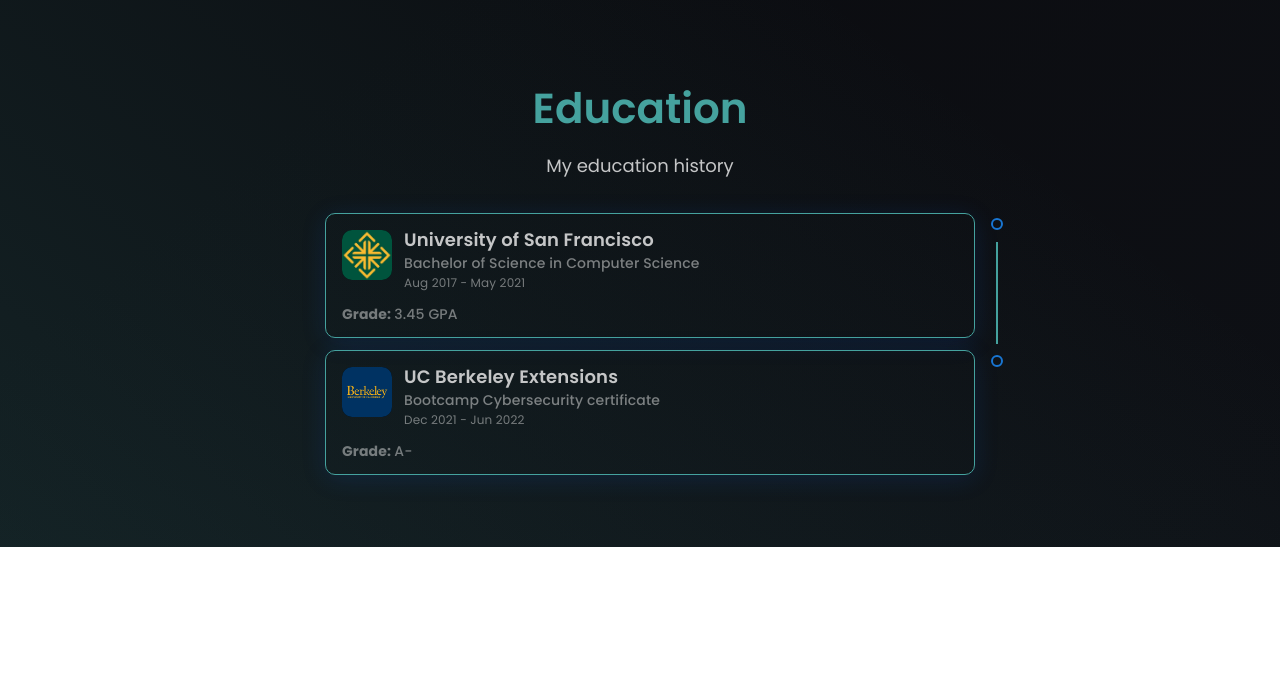
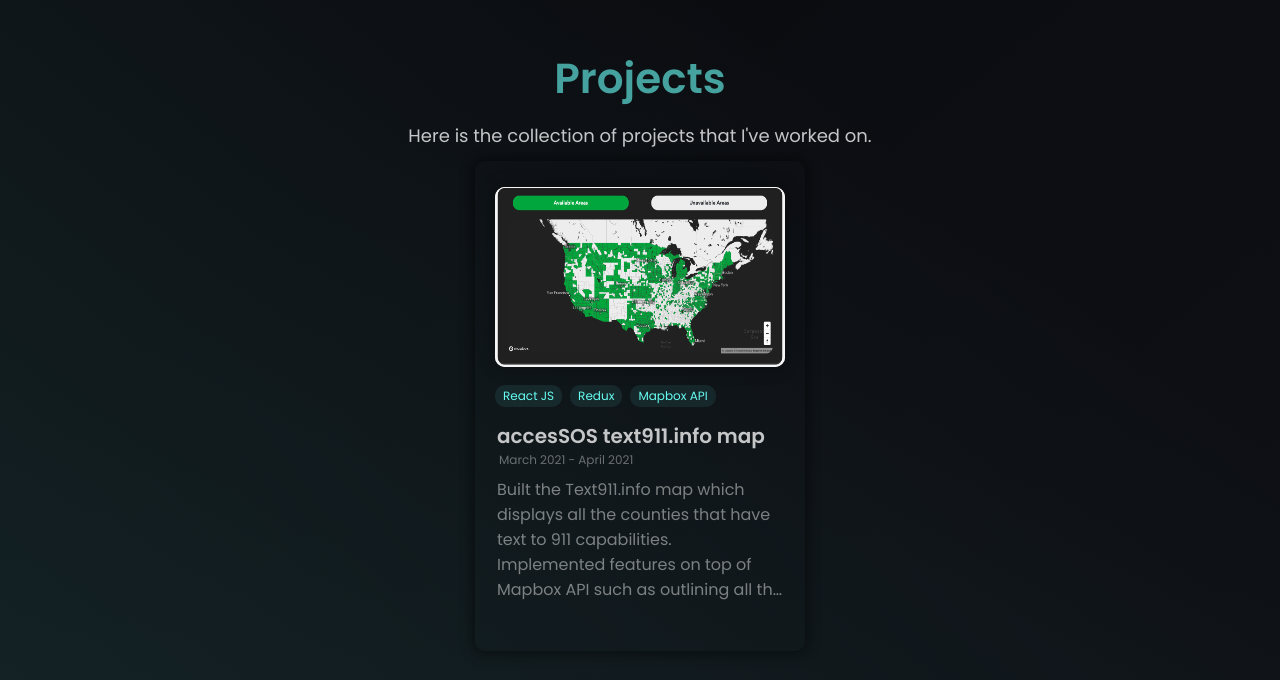
Before and after one commit to jyhaoo/jyhaoo.github.io, a React (Create React App) app: page / in a window 1280 px wide. Shown: the part 1520-2200 px from the top of the page. Before the commit the page ends 2067 px from the top, so only its background shows below. Built offline with nearby package versions, Linux system fonts and the light colour scheme.

Commit message:
Added project section

```diff
--- a/src/App.js
+++ b/src/App.js
@@ -5,6 +5,7 @@
 import HeroSection from "./components/HeroSection";
 import Experience from "./components/Experience";
 import Education from "./components/Education";
+import Projects from "./components/Projects";
 import { BrowserRouter as Router } from "react-router-dom";
 
 const Body = styled.div`
@@ -38,6 +39,9 @@
           <HeroSection />
           <Wrapper>
             <Experience />
+            <Projects />
+          </Wrapper>
+          <Wrapper>
             <Education />
           </Wrapper>
         </Body>
--- /dev/null
+++ b/src/components/Cards/ProjectCard.js
@@ -0,0 +1,137 @@
+import React from "react";
+import styled from "styled-components";
+import text911infoMap from "../../images/text911infoMap.png";
+
+const Button = styled.button`
+  display: none;
+  width: 100%;
+  padding: 10px;
+  background-color: ${({ theme }) => theme.white};
+  color: ${({ theme }) => theme.text_black};
+  font-size: 14px;
+  font-weight: 700;
+  border: none;
+  border-radius: 10px;
+  cursor: pointer;
+  transition: all 0.8s ease-in-out;
+`;
+const Card = styled.div`
+  width: 330px;
+  height: 490px;
+  background-color: ${({ theme }) => theme.card};
+  cursor: pointer;
+  border-radius: 10px;
+  box-shadow: 0 0 12px 4px rgba(0, 0, 0, 0.4);
+  overflow: hidden;
+  padding: 26px 20px;
+  display: flex;
+  flex-direction: column;
+  gap: 14px;
+  transition: all 0.5s ease-in-out;
+  &:hover {
+    transform: translateY(-10px);
+    box-shadow: 0 0 50px 4px rgba(0, 0, 0, 0.6);
+    filter: brightness(1.1);
+  }
+  &:hover ${Button} {
+    display: block;
+  }
+`;
+
+const Image = styled.img`
+  width: 100%;
+  height: 180px;
+  background-color: ${({ theme }) => theme.white};
+  border-radius: 10px;
+  box-shadow: 0 0 16px 2px rgba(0, 0, 0, 0.3);
+`;
+
+const Tags = styled.div`
+  width: 100%;
+  display: flex;
+  align-items: center;
+  flex-wrap: wrap;
+  gap: 8px;
+  margin-top: 4px;
+`;
+
+const Tag = styled.span`
+  font-size: 12px;
+  font-weight: 400;
+  color: ${({ theme }) => theme.primary};
+  background-color: ${({ theme }) => theme.primary + 15};
+  padding: 2px 8px;
+  border-radius: 10px;
+`;
+
+const Details = styled.div`
+  width: 100%;
+  display: flex;
+  flex-direction: column;
+  gap: 0px;
+  padding: 0px 2px;
+`;
+
+const Title = styled.div`
+  font-size: 20px;
+  font-weight: 600;
+  color: ${({ theme }) => theme.text};
+  overflow: hidden;
+  display: -webkit-box;
+  max-width: 100%;
+  -webkit-line-clamp: 2;
+  -webkit-box-orient: vertical;
+  overflow: hidden;
+  text-overflow: ellipsis;
+`;
+
+const Date = styled.div`
+  font-size: 12px;
+  margin-left: 2px;
+  font-weight: 400;
+  color: ${({ theme }) => theme.text + 80};
+  @media only screen and (max-width: 768px) {
+    font-size: 10px;
+  }
+`;
+
+const Description = styled.div`
+  font-weight: 400;
+  color: ${({ theme }) => theme.text + 99};
+  overflow: hidden;
+  margin-top: 8px;
+  display: -webkit-box;
+  max-width: 100%;
+  -webkit-line-clamp: 5;
+  -webkit-box-orient: vertical;
+  text-overflow: ellipsis;
+`;
+
+const ProjectImage = (image) => {
+  switch (image) {
+    case "text911infoMap":
+      return text911infoMap;
+    default:
+      return text911infoMap;
+  }
+};
+
+const ProjectCards = ({ project }) => {
+  return (
+    <Card>
+      <Image src={ProjectImage(project.image)} />
+      <Tags>
+        {project.tags?.map((tag, index) => (
+          <Tag>{tag}</Tag>
+        ))}
+      </Tags>
+      <Details>
+        <Title>{project.title}</Title>
+        <Date>{project.date}</Date>
+        <Description>{project.description}</Description>
+      </Details>
+    </Card>
+  );
+};
+
+export default ProjectCards;
--- /dev/null
+++ b/src/components/Projects/index.js
@@ -0,0 +1,83 @@
+import React from "react";
+import styled from "styled-components";
+import ProjectCard from "../Cards/ProjectCard";
+import { projects } from "../../data/constants";
+
+const Container = styled.div`
+  background: linear-gradient(
+    343.07deg,
+    rgba(132, 59, 206, 0.06) 5.71%,
+    rgba(132, 59, 206, 0) 64.83%;
+  );
+  display: flex;
+  flex-direction: column;
+  justify-content: center;
+  position: relative;
+  z-index: 1;
+  align-items: center;
+  clip-path: polygon(0 0, 100% 0, 100% 100%, 100% 98%, 0 100%);
+`;
+
+const Wrapper = styled.div`
+  position: relative;
+  display: flex;
+  justify-content: space-between;
+  align-items: center;
+  flex-direction: column;
+  width: 100%;
+  max-width: 1350px;
+  padding: 10px 0px 100px 0;
+  gap: 12px;
+  @media (max-width: 960px) {
+    flex-direction: column;
+  }
+`;
+
+const Title = styled.div`
+  font-size: 42px;
+  font-weight: 600;
+  text-align: center;
+  margin-top: 20px;
+  color: ${({ theme }) => theme.secondary};
+  @media (max-width: 768px) {
+    margin-top: 12px;
+    font-size: 32px;
+  }
+`;
+
+const Desc = styled.div`
+  font-size: 18px;
+  text-align: center;
+  max-width: 600px;
+  color: ${({ theme }) => theme.text};
+  @media (max-width: 768px) {
+    margin-top: 12px;
+    font-size: 16px;
+  }
+`;
+
+const CardContainer = styled.div`
+  display: flex;
+  justify-content: center;
+  align-itmess: center;
+  gap: 28px;
+  flex-wrap: wrap;
+`;
+
+const Projects = () => {
+  return (
+    <Container id="projects">
+      <Wrapper>
+        <Title>Projects</Title>
+        <Desc>Here is the collection of projects that I've worked on.</Desc>
+        <CardContainer>
+          {projects.map((project) => (
+            <ProjectCard project={project} key={project.id} />
+          ))}
+        </CardContainer>
+      </Wrapper>
+    </Container>
+  );
+};
+
+export default Projects;
--- a/src/data/constants.js
+++ b/src/data/constants.js
@@ -22,10 +22,25 @@
     id: 1,
     img: "AccesSOS",
     role: "React Developer",
-    company: "AccesSOS",
+    company: "accesSOS",
     date: "Jan 2021 - Feb 2022",
     desc: "Worked on the Text911 App and text911.info website",
     skills: ["ReactJS", "React Native", "NodeJs", "HTML", "CSS", "JavaScript"],
+  },
+];
+
+export const projects = [
+  {
+    id: 0,
+    title: "accesSOS text911.info map",
+    date: "March 2021 - April 2021",
+    description:
+      "Built the Text911.info map which displays all the counties that have text to 911 capabilities. Implemented features on top of Mapbox API such as outlining all the counties ",
+    image: "text911infoMap",
+    tags: ["React JS", "Redux", "Mapbox API"],
+    category: "front-end web app",
+    github: "https://github.com/jyhaoo",
+    webapp: "https://text911.info/",
   },
 ];
 
```
Also changed, not shown: src/images/text911infoMap.png (added).
